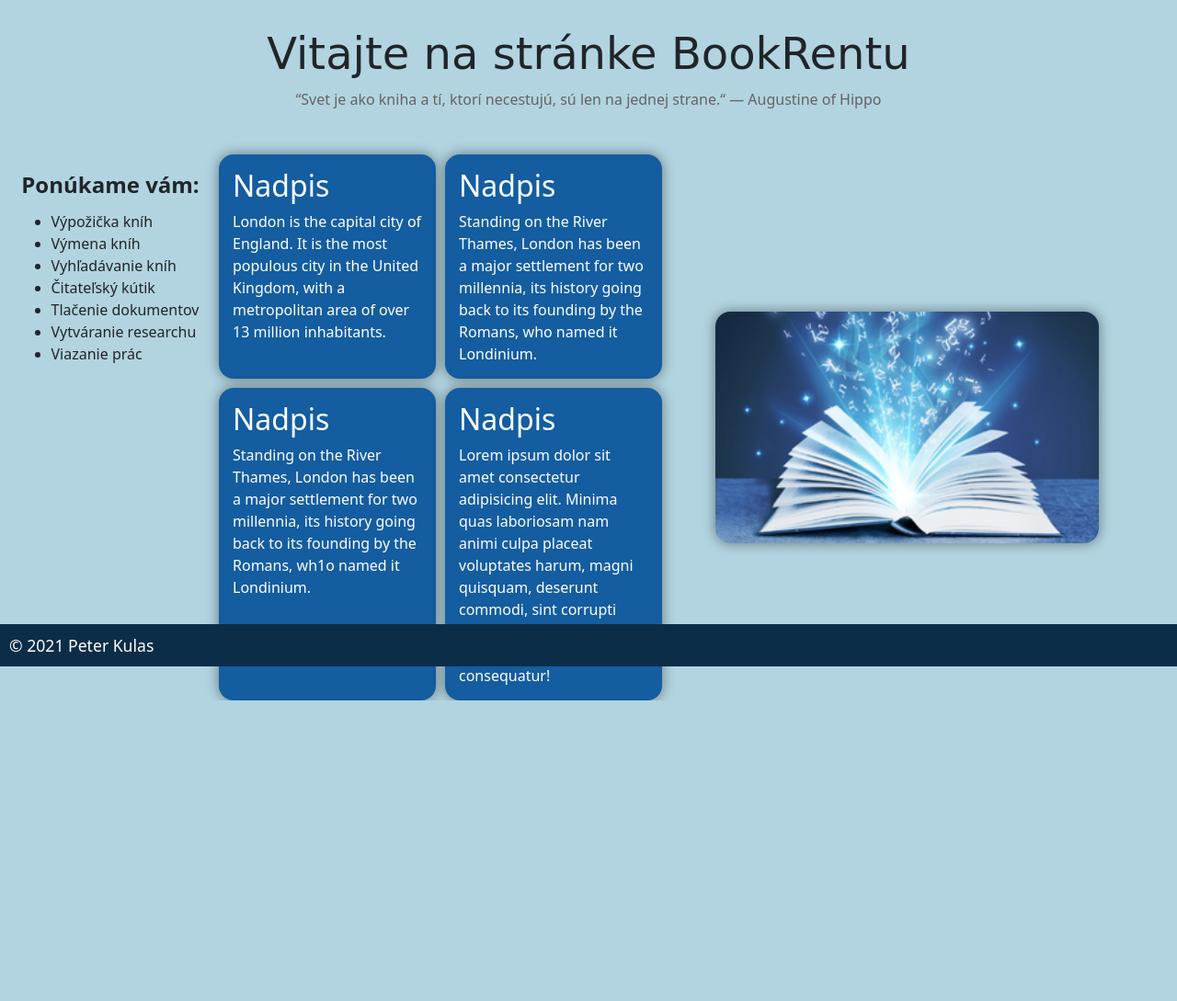
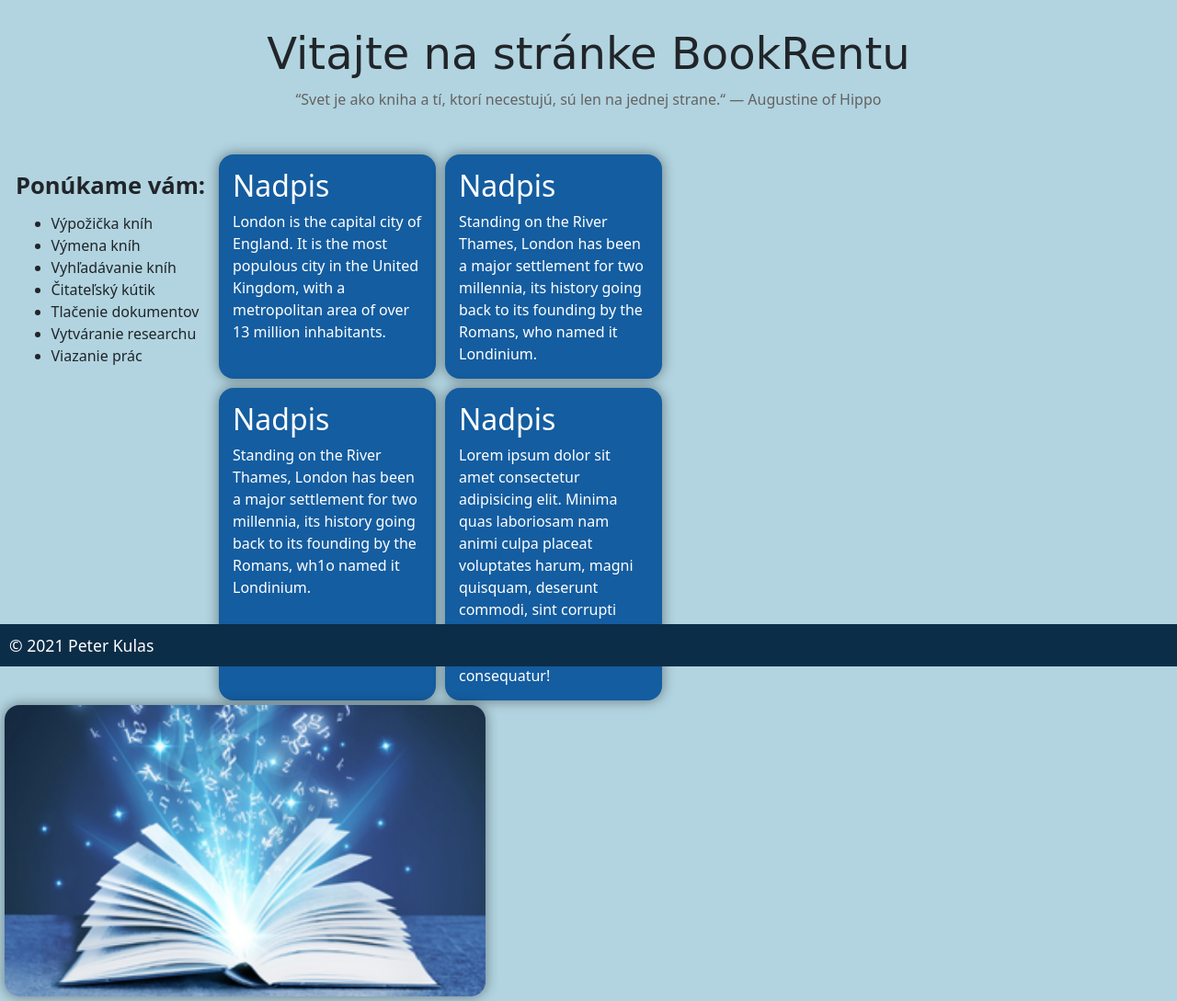
Before and after one commit to PeterKulas/VAII_Semestr-lnaPr, a PHP site: page /html/index.html in a window 1280 px wide. Shown: the part 75-1164 px from the top of the page at 92% size. Before the commit the page ends 837 px from the top, so only its background shows below. Run offline with PHP 8.4, Linux system fonts and the light colour scheme; some libraries are stand-ins or nearby versions.

Commit message:
css details

```diff
--- a/Checkpoint1/css/index.css
+++ b/Checkpoint1/css/index.css
@@ -27,7 +27,7 @@
 
 .sluzby span {
   margin-bottom: 10px;
-  font-size: 1.5rem;
+  font-size: 1.6rem;
   font-weight: bold;
 }
 
--- a/Checkpoint1/html/index.html
+++ b/Checkpoint1/html/index.html
@@ -100,7 +100,7 @@
                     </div>
                 </div>
             </div>
-            <div class="col-sm-4 image g-0">
+            <div class="col-sm-5 image g-0 ">
                 <img class="image g-0" src="../images/book.png" alt="book">
             </div>
         </div>
```
